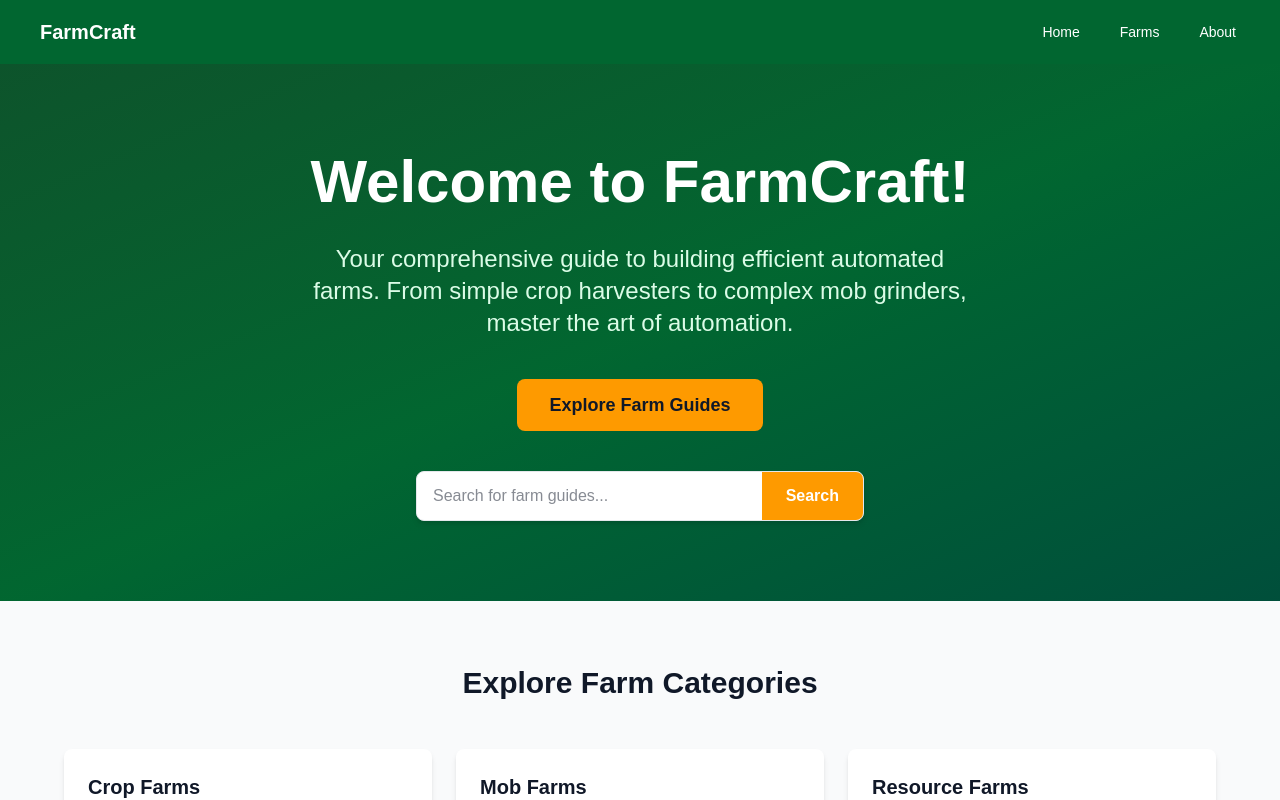
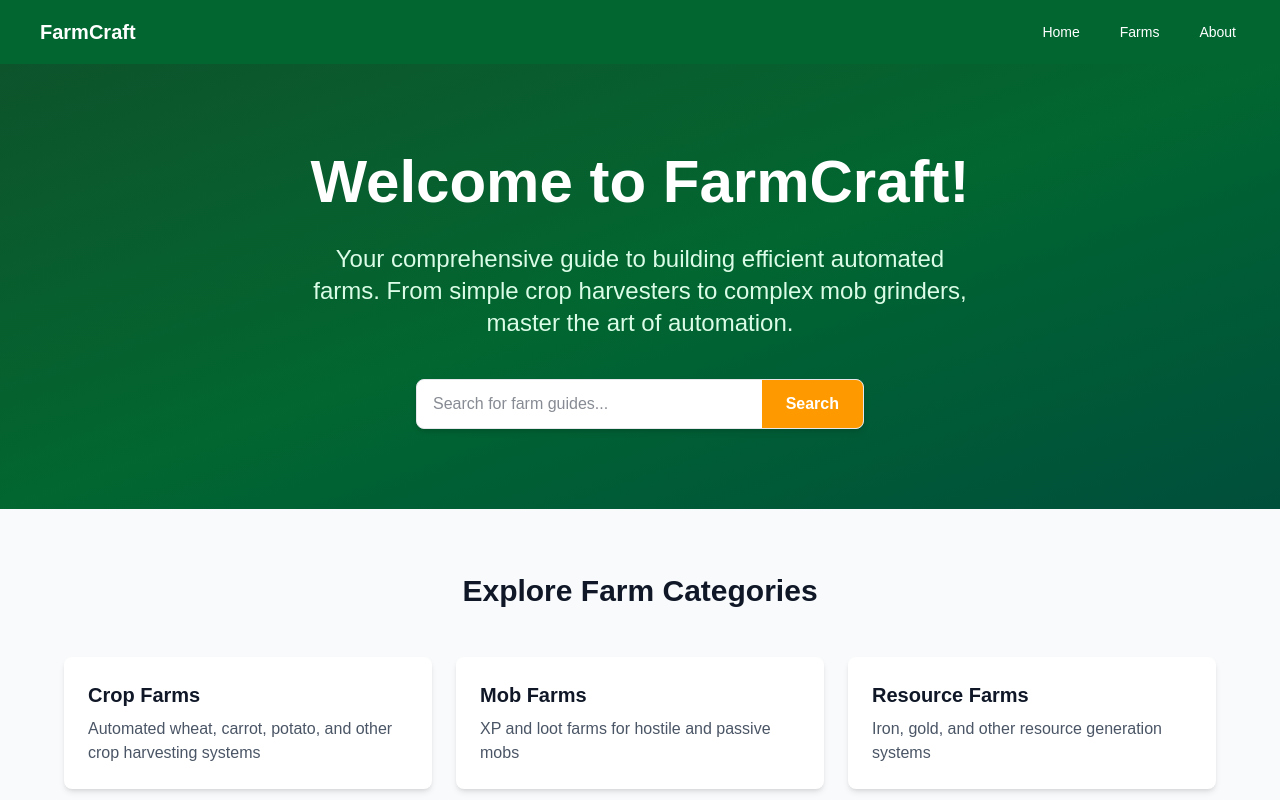
Before and after one commit to melaniakochan/FarmCraftFrontend, a Next.js app: page / in a window 1280 px wide. Shown: the top 800 px of the page. Built offline with nearby package versions, Linux system fonts and the light colour scheme.

Commit message:
Removes button from template in heroSection

```diff
--- a/src/components/HeroSection.tsx
+++ b/src/components/HeroSection.tsx
@@ -5,7 +5,7 @@ import { HeroSectionProps } from '@/types';
  * HeroSection component displays the main headline, subheadline, and call-to-action
  * for the landing page. Uses semantic HTML with proper heading hierarchy.
  */
-export function HeroSection({ headline, subheadline, ctaText, ctaHref, children }: HeroSectionProps) {
+export function HeroSection({ headline, subheadline, children }: HeroSectionProps) {
   return (
     <section
       className="bg-gradient-to-br from-green-900 via-green-800 to-emerald-900 py-20 px-4 sm:px-6 lg:px-8"
@@ -21,12 +21,6 @@ export function HeroSection({ headline, subheadline, ctaText, ctaHref, children
         <p className="text-lg sm:text-xl lg:text-2xl text-green-100 mb-10 max-w-2xl mx-auto">
           {subheadline}
         </p>
-        <Link
-          href={ctaHref}
-          className="inline-block bg-amber-500 mb-10 hover:bg-amber-400 text-gray-900 font-semibold py-3 px-8 rounded-lg text-lg transition-colors duration-200 focus:outline-none focus:ring-2 focus:ring-amber-300 focus:ring-offset-2 focus:ring-offset-green-900"
-        >
-          {ctaText}
-        </Link>
 
         <div className="w-full max-w-md mx-auto">
           {children}
--- a/src/types/index.ts
+++ b/src/types/index.ts
@@ -32,8 +32,6 @@ export interface NavigationBarProps {
 export interface HeroSectionProps {
   headline: string;
   subheadline: string;
-  ctaText: string;
-  ctaHref: string;
   children?: React.ReactNode;
 }
 
```
